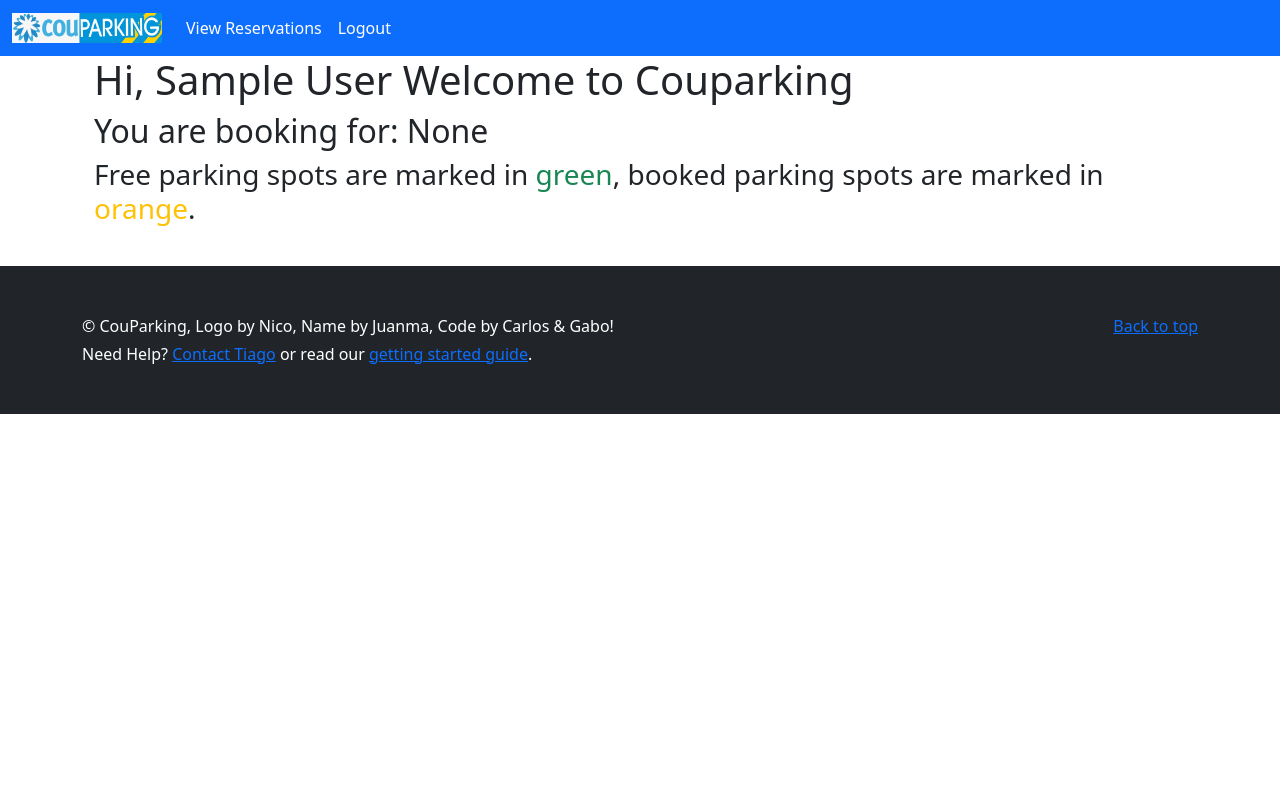
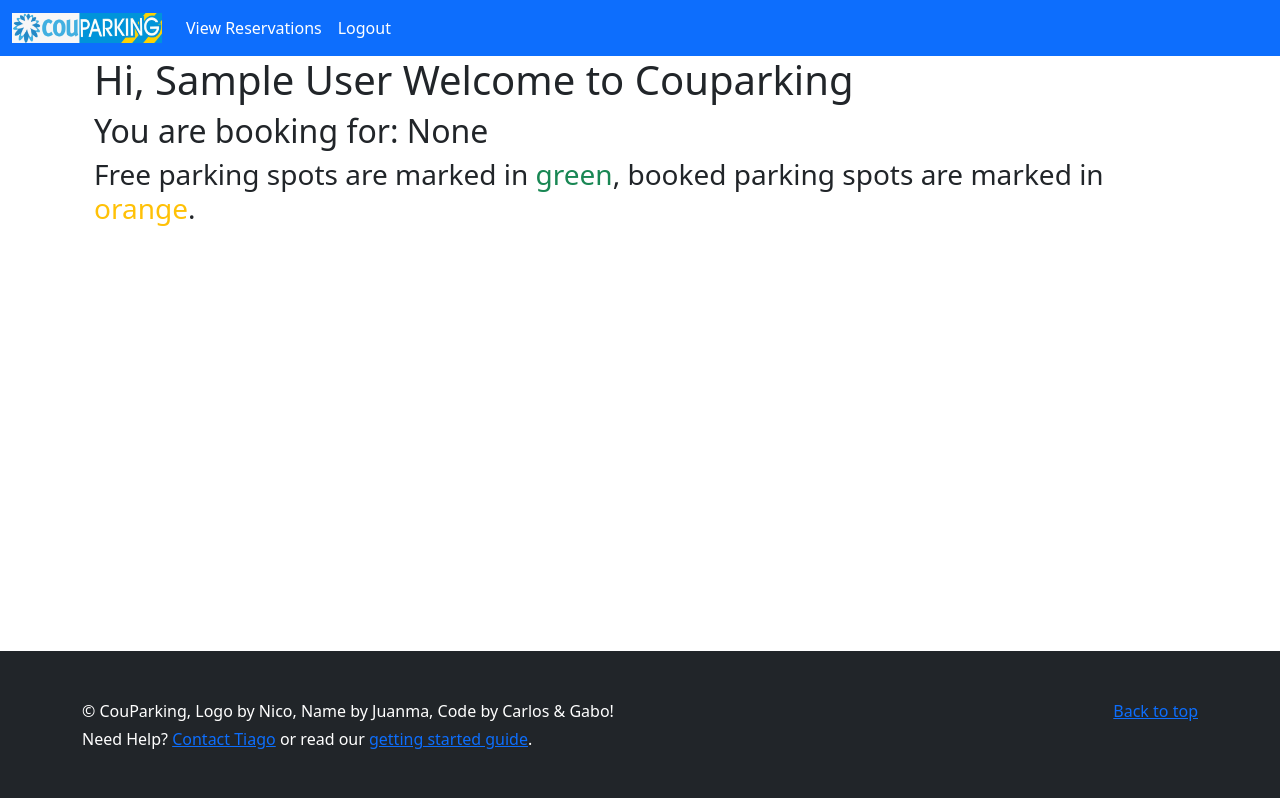
Before and after one commit to gabo963/Couparking, a Django app: page / in a window 1280 px wide. Shown: the part 1-799 px from the top of the page. Run offline with Django 4.2, Linux system fonts and the light colour scheme; the visitor is signed in with stand-in values (Sample User, id 1); data that the repository does not hold is empty.

Commit message:
fixed footer

```diff
--- a/templates/coupark/base.html
+++ b/templates/coupark/base.html
@@ -60,14 +60,14 @@
       </div>
     </main>
 
-    <footer class="footer mt-auto py-5 bg-dark">
+    <footer class="footer mt-auto py-5 bg-dark fixed-bottom">
       <div class="container">
         <span class="text-white">
           <p class="float-end mb-1">
             <a href="#">Back to top</a>
           </p>
           <p class="mb-1">© CouParking, Logo by Nico, Name by Juanma, Code by Carlos & Gabo!</p>
-          <p class="mb-0">Need Help? <a href="mailto:tiago.leal@coupa.com">Contact Tiago</a> or read our <a href="/">getting started guide</a>.</p>
+          <p class="mb-0">Need Help? <a href="mailto:tiago.leal@coupa.com">Contact Tiago</a> or read our <a href="#">getting started guide</a>.</p>
         </span>
       </div>
     </footer>
```
